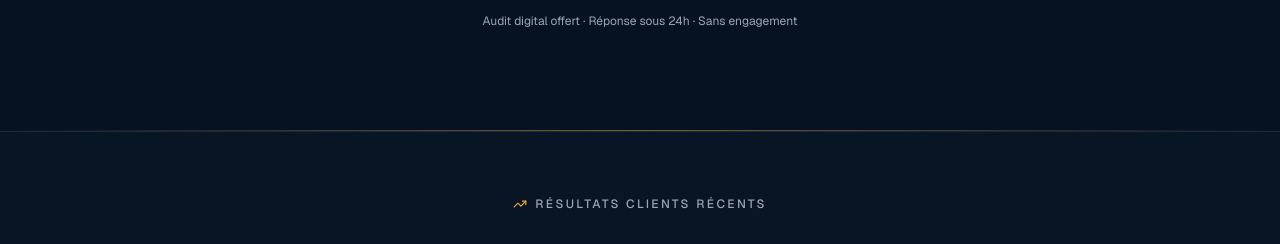
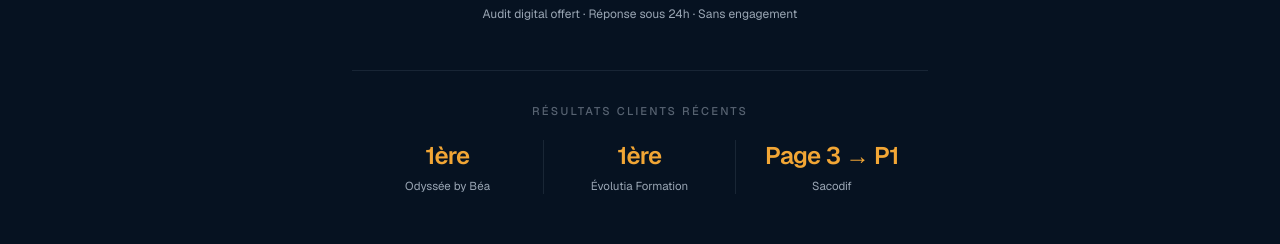
Before and after one commit to jmd971/siboard-consulting-site, a Next.js app: page / in a window 1280 px wide. Shown: the part 654-898 px from the top of the page. Built offline with nearby package versions, Linux system fonts and the light colour scheme; no server answers.

Commit message:
hero: integre la preuve chiffree (3 stats clients, chiffres amber)

```diff
--- a/src/components/home/Hero.tsx
+++ b/src/components/home/Hero.tsx
@@ -5,6 +5,7 @@ import { motion, useReducedMotion, type Variants } from "framer-motion";
 import { ArrowRight, Sparkles } from "lucide-react";
 
 import { buttonVariants } from "@/components/ui/button";
+import { PROOF_STATS } from "@/lib/constants";
 import { cn } from "@/lib/utils";
 
 const fadeUpVariants: Variants = {
@@ -31,7 +32,7 @@ export function Hero() {
   const variants = prefersReducedMotion ? noMotionVariants : fadeUpVariants;
 
   return (
-    <section className="relative flex min-h-[640px] w-full items-center justify-center overflow-hidden bg-background sm:min-h-[720px]">
+    <section className="relative flex min-h-[640px] w-full items-center justify-center overflow-hidden bg-background py-24 sm:min-h-[720px]">
       {/* Structure : grille fine masquée. Pas de glass, pas de glow. */}
       <div aria-hidden className="absolute inset-0 bg-grid-fade" />
 
@@ -124,6 +125,34 @@ export function Hero() {
           >
             Audit digital offert · Réponse sous 24h · Sans engagement
           </motion.p>
+
+          {/* Preuve chiffrée : ancre le hero dans du résultat concret. */}
+          <motion.div
+            custom={5}
+            variants={variants}
+            initial="hidden"
+            animate="visible"
+            className="mx-auto mt-12 max-w-xl border-t border-border/50 pt-8"
+          >
+            <p className="mb-5 text-[0.7rem] font-medium uppercase tracking-[0.2em] text-muted-foreground/55">
+              Résultats clients récents
+            </p>
+            <dl className="grid grid-cols-3 divide-x divide-border/50">
+              {PROOF_STATS.map((stat) => (
+                <div key={stat.label} className="px-2 text-center sm:px-4">
+                  <dt className="sr-only">{stat.label}</dt>
+                  <dd>
+                    <span className="block text-xl font-semibold tracking-tight text-primary sm:text-2xl">
+                      {stat.value}
+                    </span>
+                    <span className="mt-1.5 block text-[0.72rem] leading-snug text-muted-foreground">
+                      {stat.label}
+                    </span>
+                  </dd>
+                </div>
+              ))}
+            </dl>
+          </motion.div>
         </div>
       </div>
     </section>
```
